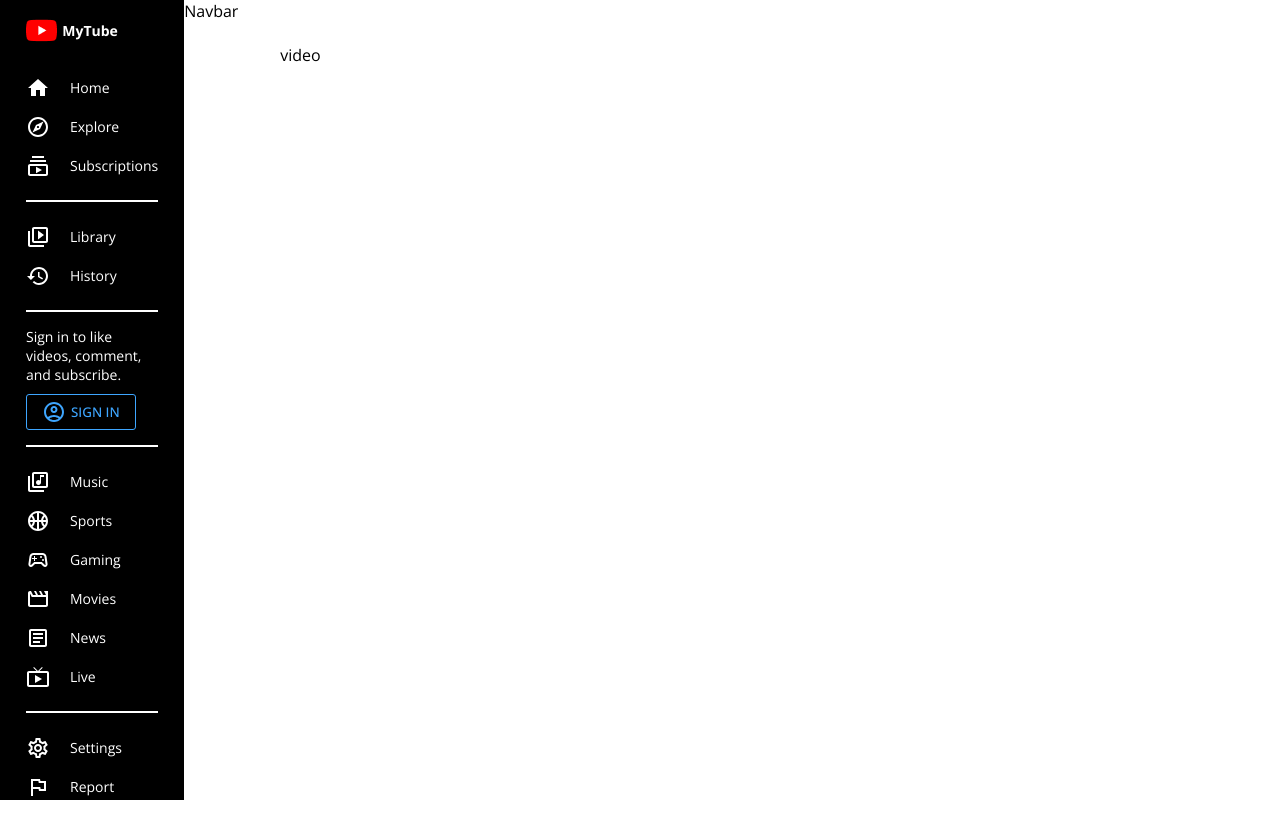
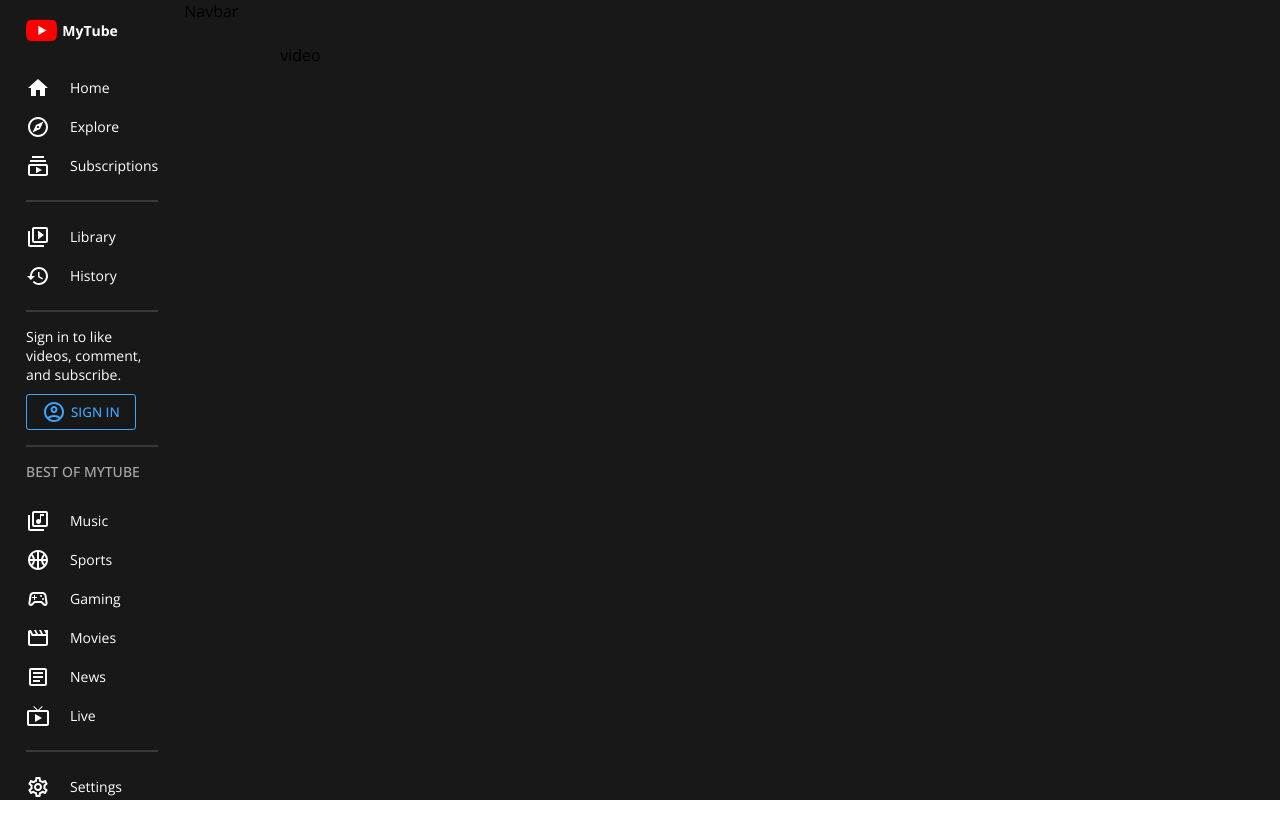
Before and after one commit to knrbokhari/youtybe-clone, a React (Create React App) app in the folder client/: page / in a window 1280 px wide. Shown: the top 838 px of the page. Built offline with nearby package versions, Linux system fonts and the light colour scheme.

Commit message:
creating dark and light mode

```diff
--- a/client/src/App.js
+++ b/client/src/App.js
@@ -1,6 +1,8 @@
-import styled from "styled-components";
+import { useState } from "react";
+import styled, { ThemeProvider } from "styled-components";
 import Menu from "./components/Menu";
 import Navbar from "./components/Navbar";
+import { darkTheme, lightTheme } from "./utils/Theme";
 
 const Container = styled.div`
   display: flex;
@@ -15,14 +17,18 @@
 `;
 
 function App() {
+  const [darkMode, setDarkMode] = useState(true);
+
   return (
+    <ThemeProvider theme={darkMode ? darkTheme : lightTheme}>
       <Container>
-      <Menu />
+        <Menu darkMode={darkMode} setDarkMode={setDarkMode} />
         <Main>
           <Navbar />
           <Wrapper>video</Wrapper>
         </Main>
       </Container>
+    </ThemeProvider>
   );
 }
 
--- a/client/src/components/Menu.jsx
+++ b/client/src/components/Menu.jsx
@@ -24,8 +24,8 @@
   font-size: 14px;
   position: sticky;
   top: 0;
-  background-color: black;
-  color: white;
+  background-color: ${({ theme }) => theme.bg};
+  color: ${({ theme }) => theme.text};
 `;
 
 const Wrapper = styled.div`
@@ -82,7 +82,7 @@
   margin-bottom: 20px;
 `;
 
-const Menu = () => {
+const Menu = ({ darkMode, setDarkMode }) => {
   return (
     <Container>
       <Wrapper>
@@ -123,6 +123,7 @@
           </Login>
           <Hr />
         </>
+        <Title>BEST OF MYTUBE</Title>
         <Item>
           <LibraryMusicOutlinedIcon />
           Music
@@ -161,9 +162,9 @@
           <HelpOutlineOutlinedIcon />
           Help
         </Item>
-        <Item>
+        <Item onClick={() => setDarkMode(!darkMode)}>
           <SettingsBrightnessOutlinedIcon />
-          Dark Mode
+          {darkMode ? "Light" : "Dark"} Mode
         </Item>
       </Wrapper>
     </Container>
--- /dev/null
+++ b/client/src/utils/Theme.js
@@ -0,0 +1,14 @@
+export const darkTheme = {
+  bg: "#181818",
+  bgLighter: "#202020",
+  text: "white",
+  textSoft: "#aaaaaa",
+  soft: "#373737",
+};
+export const lightTheme = {
+  bg: "#f9f9f9",
+  bgLighter: "white",
+  text: "black",
+  textSoft: "#606060",
+  soft: "#f5f5f5",
+};
```
Lines whose indentation alone changed are shown as unchanged.
